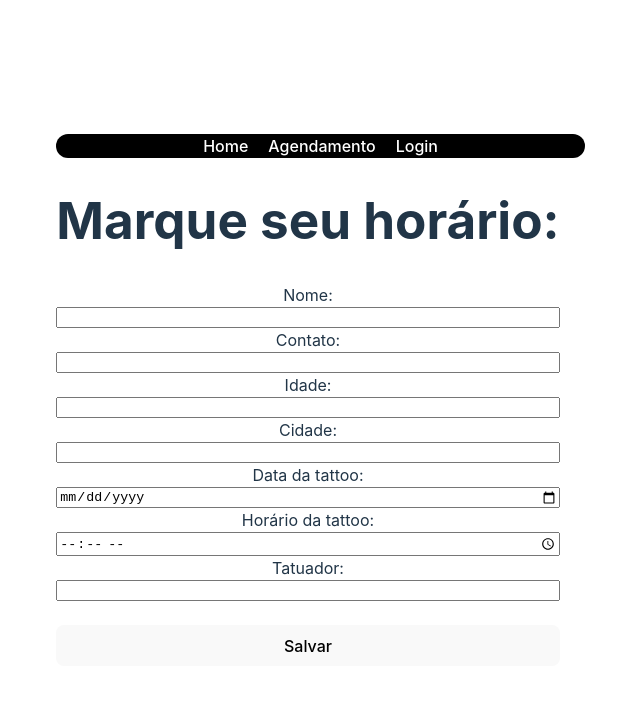
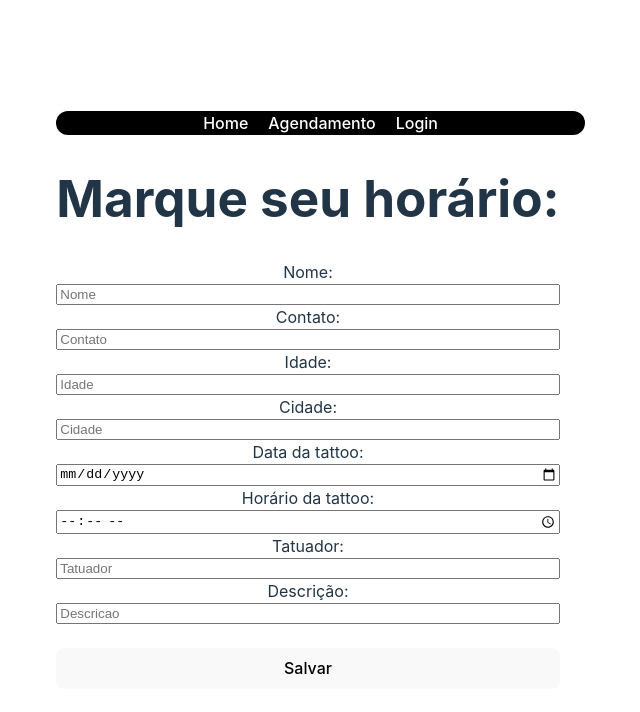
Before and after one commit to viniele10/tattoo-studio, a React (Vite) app: page /agendamento in a window 1280 px wide. Shown: the top 712 px of the page, without its empty margins (332-972 px from the left). Built offline with nearby package versions, Linux system fonts and the light colour scheme.

Commit message:
feat: post

```diff
--- a/package.json
+++ b/package.json
@@ -9,6 +9,7 @@
     "preview": "vite preview"
   },
   "dependencies": {
+    "axios": "^0.27.2",
     "esbuild-wasm": "^0.15.7",
     "react": "^18.2.0",
     "react-dom": "^18.2.0",
--- a/src/main.jsx
+++ b/src/main.jsx
@@ -18,6 +18,7 @@ ReactDOM.createRoot(document.getElementById('root')).render(
              <Materiais/>
           </Agenda>
       </App>
+
     </BrowserRouter>
   </React.StrictMode>
 )
--- a/src/pages/Agenda/Agenda.jsx
+++ b/src/pages/Agenda/Agenda.jsx
@@ -34,9 +34,10 @@ function Agenda() {
          <Link className = 'navbar' to='/materiais'>Materiais</Link>
 
         <h1> Calendário de agendamentos:</h1>
+        <p>{dados.agendamentos}</p>
 
         <Routes>
-             <Route path='/Materiais'element ={<Materiais/>}/>
+             <Route path='/materiais'element ={<Materiais/>}/>
 
         </Routes>
 
--- a/src/pages/Agendamento/Agendamento.jsx
+++ b/src/pages/Agendamento/Agendamento.jsx
@@ -1,8 +1,49 @@
 import React from 'react';
 import "./Agendamento.css";
+import axios from 'axios';
+import { useState } from 'react'
+
+
 
 
 function Agendamento() {
+  const [name, setNome] = useState('');
+  const [contact, setContato] = useState('');
+  const [city, setCidade] = useState('');
+  const [age, setIdade] = useState('');
+  const [tatuador, setTatuador] = useState('');
+  const [date, setData] = useState('');
+  const [horario, setHorario] = useState('');
+  const [descricao, setDescricao] = useState('');
+  const tatuador_id = 4
+  const cliente_id = 4
+  const preco = 150
+  const data = "15-02-1999"
+  const id = 6
+
+
+  const postData = (e) => {
+    e.preventDefault()
+    axios.post(`https://tattoo-api-squad7-resilia.herokuapp.com/clients`, {
+      id,
+      name,
+      contact,
+      age,
+      city
+
+    } )
+    axios.post (`https://tattoo-api-squad7-resilia.herokuapp.com/agendamento`, {
+      descricao,
+      data,
+      horario,
+      tatuador_id,
+      cliente_id,
+      preco
+
+    })
+
+  }
+
 
 
     return (
@@ -12,22 +53,24 @@ function Agendamento() {
         <h1> Marque seu horário:</h1>
 
           <label>Nome:</label>
-          <input type="text"></input>
+          <input placeholder='Nome' onChange={(e) => setNome(e.target.value)} type="text"></input>
           <label>Contato:</label>
-          <input type="number"></input>
+          <input placeholder='Contato' onChange={(e) => setContato(e.target.value)} type="text"></input>
           <label>Idade:</label>
-          <input type="number"></input>
+          <input placeholder='Idade' onChange={(e) => setIdade(e.target.value)} type="number"></input>
           <label>Cidade:</label>
-          <input type="text"></input>
+          <input placeholder='Cidade' onChange={(e) => setCidade(e.target.value)} type="text"></input>
           <label>Data da tattoo:</label>
-          <input type="date"></input>
+          <input placeholder='Data' onChange={(e) => setData(e.target.value)} type="date"></input>
           <label>Horário da tattoo:</label>
-          <input type="time"></input>
+          <input placeholder='Horario' onChange={(e) => setHorario(e.target.value)} type="time"></input>
           <label>Tatuador:</label>
-          <input type="text"></input>
+          <input placeholder='Tatuador' onChange={(e) => setTatuador(e.target.value)} type="text"></input>
+          <label>Descrição:</label>
+          <input placeholder='Descricao' onChange={(e) => setDescricao(e.target.value)} type="text"></input>
           <br></br>
 
-          <button type='submit'  className='botao'> Salvar</button>
+          <button type='submit'  onClick={postData} className='botao'> Salvar</button>
 
         </form>
 
--- a/src/pages/Login/Login.jsx
+++ b/src/pages/Login/Login.jsx
@@ -16,12 +16,12 @@ function Login() {
           <label>senha:</label>
           <input type='text'></input>
           <br></br>
-          <Link className = 'navbar' to='/agenda'>Entrar</Link>
+          <Link className = 'navbar' to='/Agenda'>Entrar</Link>
         </form>
 
         <Routes>
 
-           <Route path='/agenda'element ={<Agenda/>}/>
+           <Route path='/Agenda'element ={<Agenda/>}/>
         </Routes>
       </div>
 
```
Also changed, not shown: 1 other file (tests, documents, lock files or other folders).
